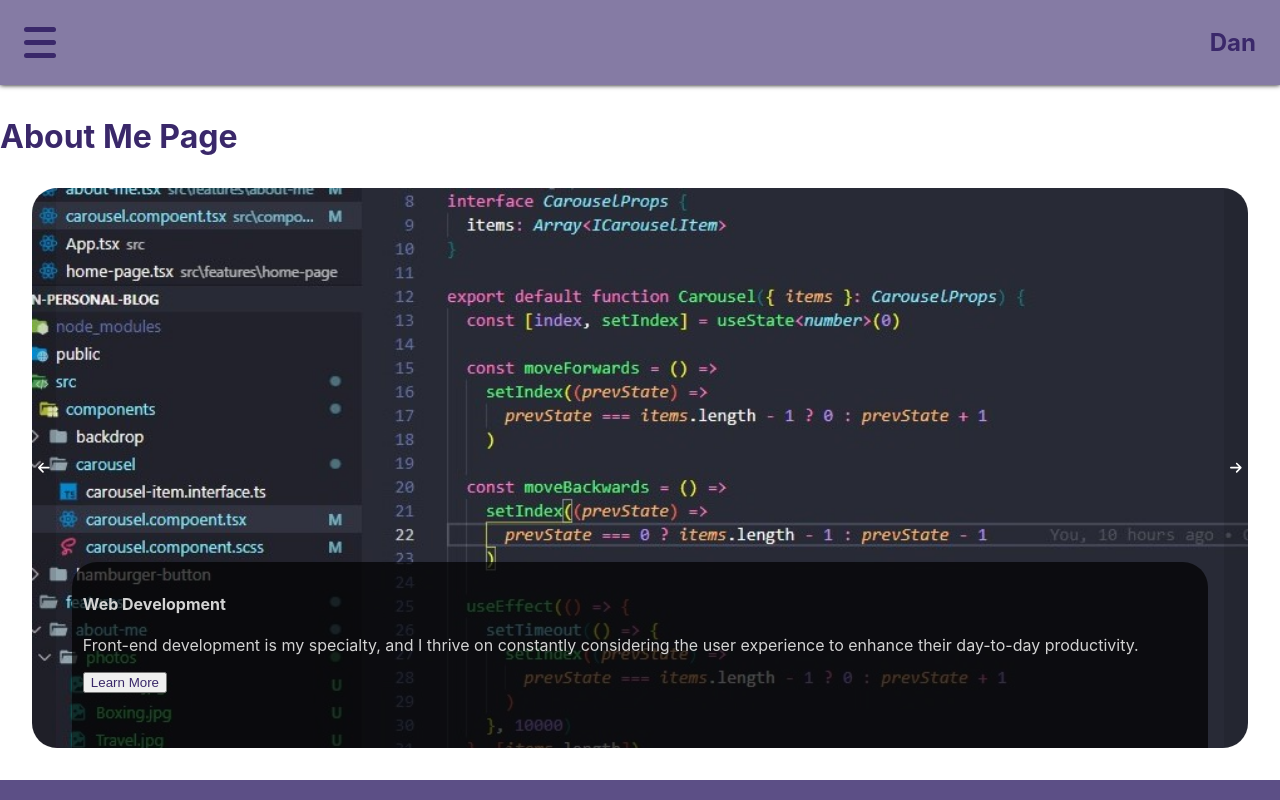
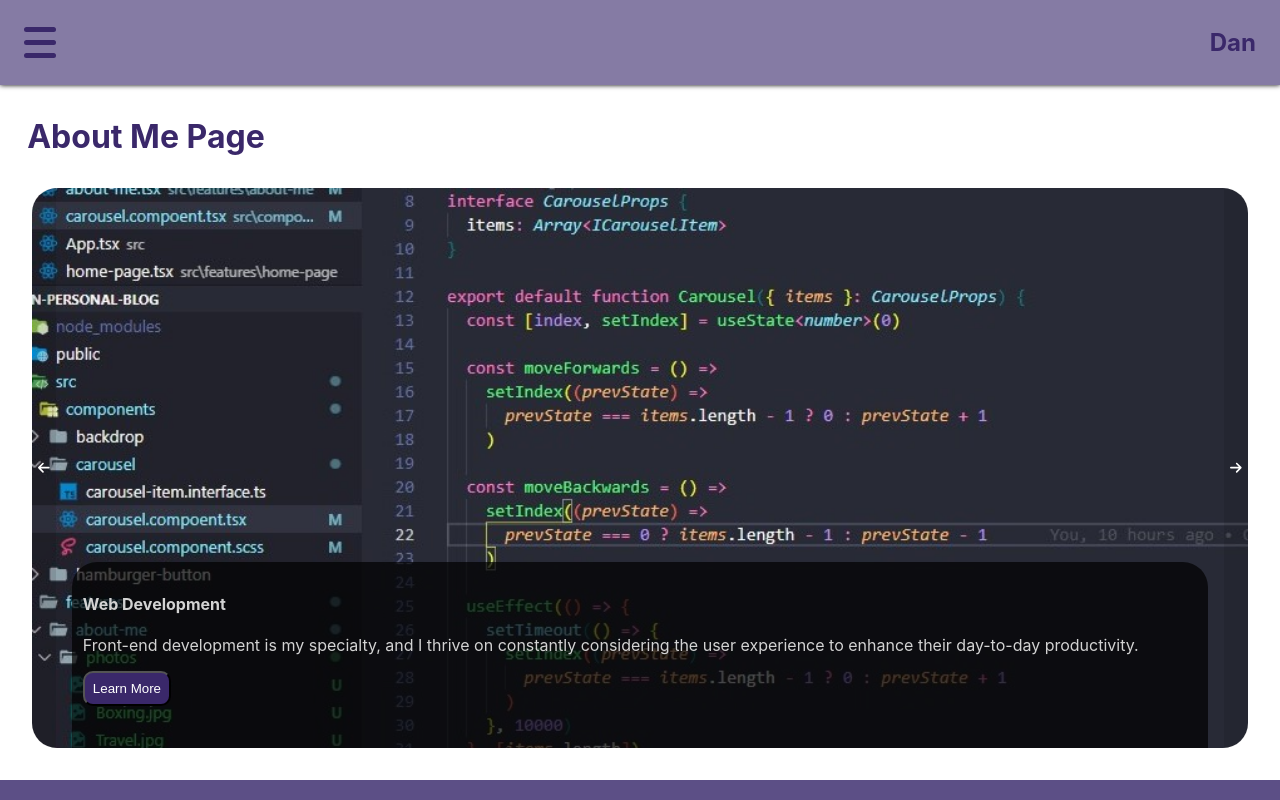
Before and after one commit to DanDaMan23/dan-personal-blog, a React (Create React App) app: page /aboutMe in a window 1280 px wide. Shown: the top 800 px of the page. Built offline with nearby package versions, Linux system fonts and the light colour scheme.

Commit message:
Added learn more scroll navigation to navigate to sub pages

```diff
--- a/src/App.scss
+++ b/src/App.scss
@@ -3,6 +3,10 @@
 
 main {
   padding-top: 6rem;
+
+  h1 {
+    margin-left: 1.7rem;
+  }
 }
 
 .main-header {
--- a/src/components/carousel/carousel-item.interface.ts
+++ b/src/components/carousel/carousel-item.interface.ts
@@ -1,5 +1,6 @@
 export interface ICarouselItem {
   image: string
   title: string
-  details: string
+  details: string,
+  onClick?: () => void
 }
--- a/src/components/carousel/carousel.compoent.tsx
+++ b/src/components/carousel/carousel.compoent.tsx
@@ -46,7 +46,11 @@ export default function Carousel({ items }: CarouselProps) {
         <div className='carousel-description'>
           <h4 className='carousel-title'>{items[index].title}</h4>
           <p className='carousel-details'>{items[index].details}</p>
-          <button type='button' onClick={() => {}}>
+          <button
+            type='button'
+            className='primary-button'
+            onClick={items[index].onClick}
+          >
             Learn More
           </button>
         </div>
--- a/src/components/carousel/carousel.component.scss
+++ b/src/components/carousel/carousel.component.scss
@@ -50,5 +50,13 @@ $carousel-border-radius: 25px;
     .carousel-details {
       color: lightgray;
     }
+
+    .carousel-details {
+      display: -webkit-box;
+      -webkit-box-orient: vertical;
+      -webkit-line-clamp: 5;
+      overflow: hidden;
+      text-overflow: ellipsis;
+    }
   }
 }
--- /dev/null
+++ b/src/features/about-me/about-me.scss
@@ -0,0 +1,5 @@
+.about-me {
+  .outlet {
+    margin: 1rem 1.7rem;
+  }
+}
--- a/src/features/about-me/about-me.tsx
+++ b/src/features/about-me/about-me.tsx
@@ -1,32 +1,53 @@
-import { Outlet } from "react-router"
+import { Outlet, useNavigate } from "react-router"
 import Carousel from "../../components/carousel/carousel.compoent"
 
+import "./about-me.scss"
+import { useRef } from "react"
+
 export default function AboutMe() {
+  const navigate = useNavigate()
+  const outletRef = useRef<HTMLDivElement>(null)
+
   const carouselItems = [
     {
-      image: `url(${require('./photos/WebDevelopment.jpg')})`,
+      image: `url(${require("./photos/WebDevelopment.jpg")})`,
       title: "Web Development",
       details:
-        "Front-end development is my specialty, and I thrive on constantly considering the user experience to enhance their day-to-day productivity."
+        "Front-end development is my specialty, and I thrive on constantly considering the user experience to enhance their day-to-day productivity.",
+      onClick: () => {
+        navigate("/aboutMe/webDevelopment")
+        outletRef.current?.scrollIntoView({ behavior: "smooth" })
+      }
     },
     {
-      image: `url(${require('./photos/Books.jpg')})`,
+      image: `url(${require("./photos/Books.jpg")})`,
       title: "Books",
       details:
-        "During the challenging pandemic era marked by lockdowns, I made a conscious decision to let go of one unproductive hobby and embraced reading, which has had a profound impact on my life and significantly expanded my knowledge base. "
+        "During the challenging pandemic era marked by lockdowns, I made a conscious decision to let go of one unproductive hobby and embraced reading, which has had a profound impact on my life and significantly expanded my knowledge base. ",
+      onClick: () => {
+        navigate("/aboutMe/books")
+        outletRef.current?.scrollIntoView({ behavior: "smooth" })
+      }
     },
     {
-      image: `url(${require('./photos/Boxing.jpg')})`,
+      image: `url(${require("./photos/Boxing.jpg")})`,
       title: "Boxing",
       details:
-        "Boxing is not just a sport for physical fitness but also a powerful tool for maintaining mental well-being. Whenever I find myself grappling with frustrations, I always channel them into my punches, finding solace and release in the rhythmic rhythm of the bag."
+        "Boxing is not just a sport for physical fitness but also a powerful tool for maintaining mental well-being. Whenever I find myself grappling with frustrations, I always channel them into my punches, finding solace and release in the rhythmic rhythm of the bag.",
+      onClick: () => {
+        navigate("/aboutMe/boxing")
+        outletRef.current?.scrollIntoView({ behavior: "smooth" })
+      }
     },
-
     {
-      image: `url(${require('./photos/Travel.jpg')})`,
+      image: `url(${require("./photos/Travel.jpg")})`,
       title: "Travel",
       details:
-        "Last year, I embarked on a solo journey to Montreal, and the experience proved to be truly amazing. It not only allowed me to discover new places and cultures but also provided a valuable opportunity for self-reflection and personal growth. Through exploring the city independently, I gained a deeper understanding of myself and forged lasting memories that continue to resonate with me."
+        "Last year, I embarked on a solo journey to Montreal, and the experience proved to be truly amazing. It not only allowed me to discover new places and cultures but also provided a valuable opportunity for self-reflection and personal growth. Through exploring the city independently, I gained a deeper understanding of myself and forged lasting memories that continue to resonate with me.",
+      onClick: () => {
+        navigate("/aboutMe/travel")
+        outletRef.current?.scrollIntoView({ behavior: "smooth" })
+      }
     }
   ]
 
@@ -39,12 +60,13 @@ export default function AboutMe() {
   // },
 
   return (
-    <main>
+    <main className='about-me'>
       <h1>About Me Page</h1>
-      {/* TODO: Think about a carousel below the outlet */}
       <Carousel items={carouselItems} />
 
-      <Outlet />
+      <div className='outlet' ref={outletRef}>
+        <Outlet />
+      </div>
     </main>
   )
 }
```
